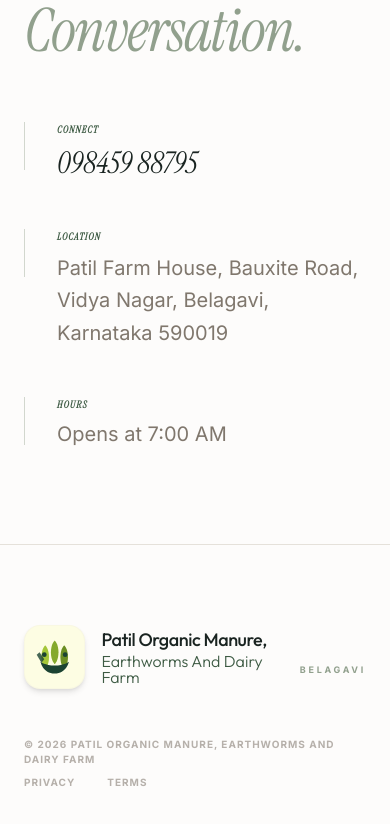
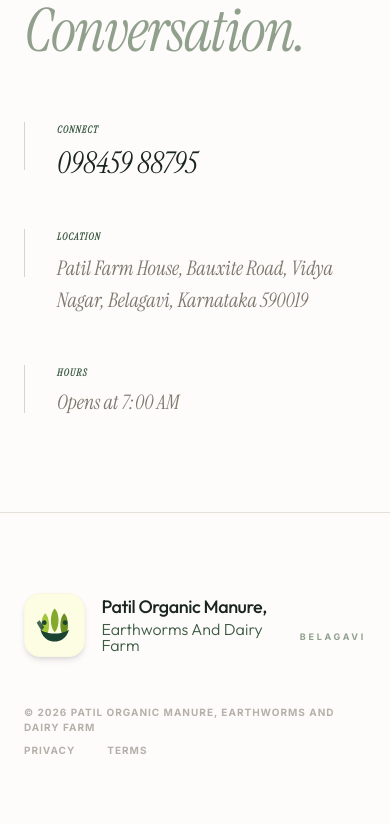
Before and after one commit to keerti83/Patil-organic-farm-website, a React (Vite) app: page / in a window 390 px wide. Shown: the part 8133-8957 px from the top of the page. Built offline with nearby package versions, Linux system fonts and the light colour scheme.

Commit message:
fix(contact): Use italic font for address and phone
Updates the Contact component to use an italic font for the displayed address and phone number, aligning with the application's design aesthetic for contact information.

```diff
--- a/src/components/Contact.tsx
+++ b/src/components/Contact.tsx
@@ -12,7 +12,7 @@
             <h3 className="text-6xl md:text-7xl mb-16 leading-[0.9]">Start a <br /><span className="italic text-brand-sage">Conversation.</span></h3>
 
             <div className="space-y-12">
-               <div className="flex gap-8">
+                <div className="flex gap-8">
                   <div className="w-px h-12 bg-brand-sage/40" />
                   <div>
                     <h4 className="text-[10px] font-bold uppercase tracking-widest text-brand-leaf mb-2">Connect</h4>
@@ -24,7 +24,7 @@
                   <div className="w-px h-12 bg-brand-sage/40" />
                   <div>
                     <h4 className="text-[10px] font-bold uppercase tracking-widest text-brand-leaf mb-2">Location</h4>
-                    <p className="text-xl font-light text-brand-dirt/70 leading-relaxed max-w-xs">{BUSINESS_INFO.address}</p>
+                    <p className="text-xl font-serif italic text-brand-dirt/70 leading-relaxed max-w-xs">{BUSINESS_INFO.address}</p>
                   </div>
                </div>
 
@@ -32,7 +32,7 @@
                   <div className="w-px h-12 bg-brand-sage/40" />
                   <div>
                     <h4 className="text-[10px] font-bold uppercase tracking-widest text-brand-leaf mb-2">Hours</h4>
-                    <p className="text-xl font-light text-brand-dirt/70">{BUSINESS_INFO.timings}</p>
+                    <p className="text-xl font-serif italic text-brand-dirt/70">{BUSINESS_INFO.timings}</p>
                   </div>
                </div>
             </div>
```
